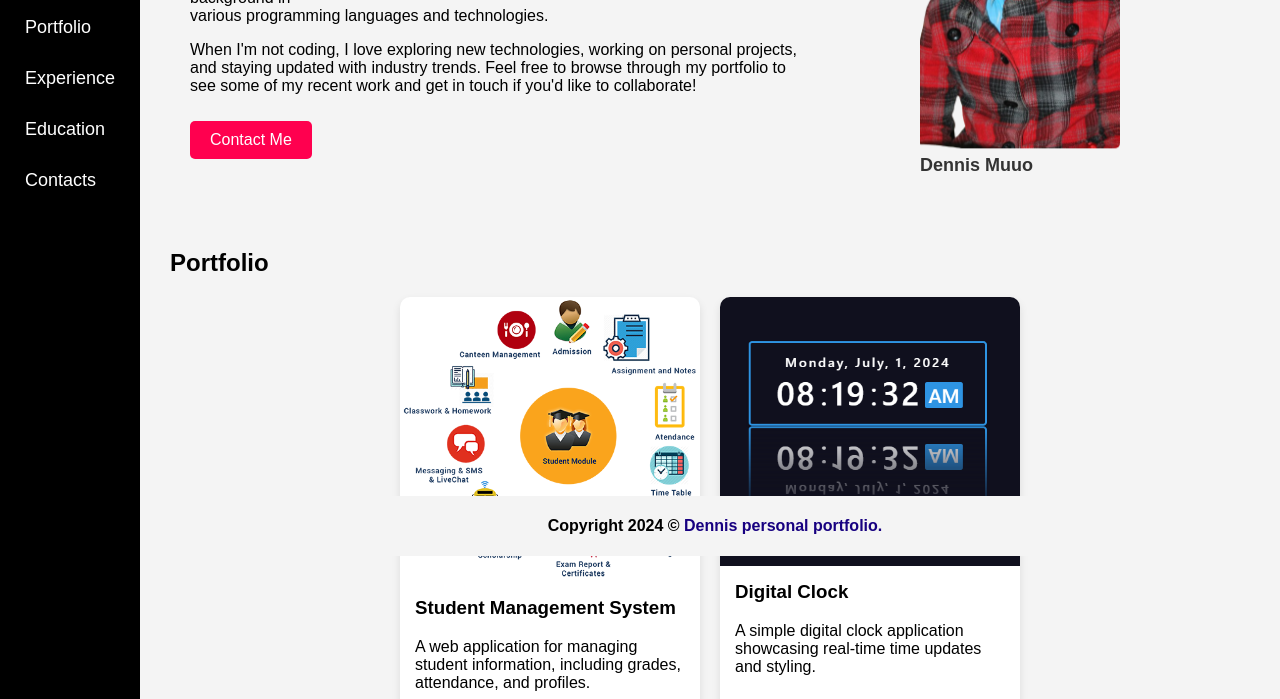
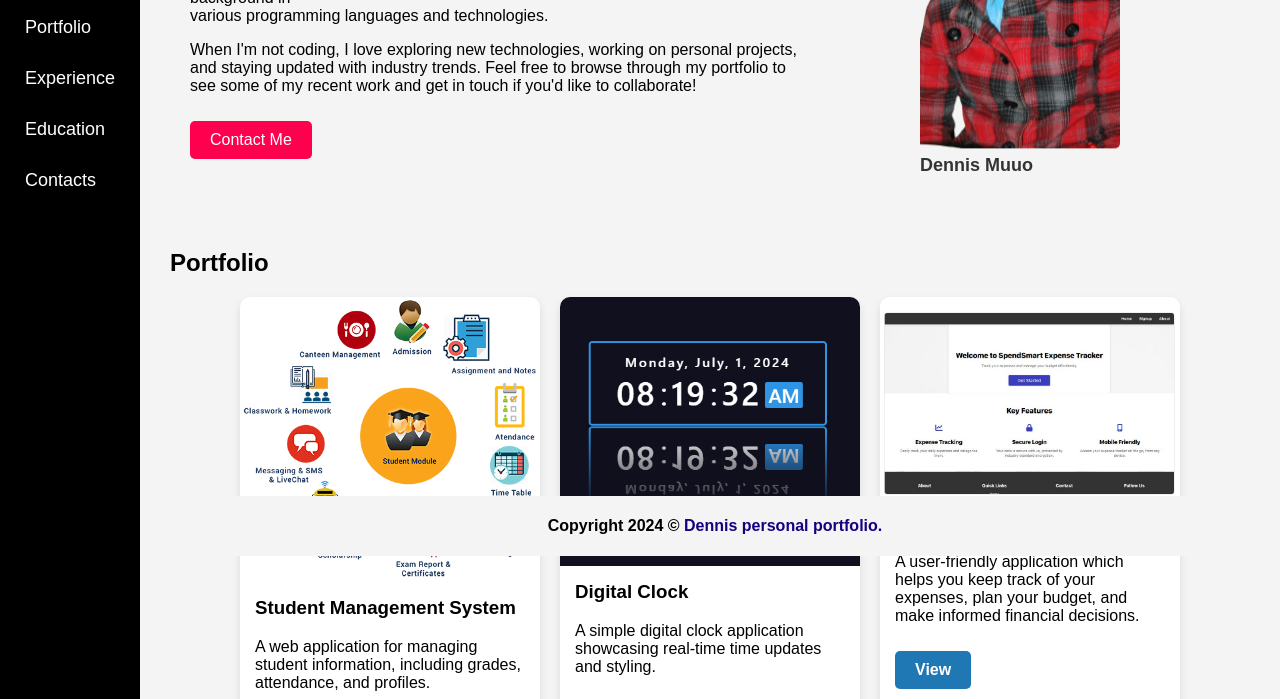
Before and after one commit to denis642/Muuo-Dennis-Personal-portfolio, a plain HTML site: page index.html in a window 1280 px wide. Shown: the part 244-943 px from the top of the page. Drawn offline with Linux system fonts and the light colour scheme.

Commit message:
added one project

```diff
--- a/index.html
+++ b/index.html
@@ -69,6 +69,14 @@
                             <h3>Digital Clock</h3>
                             <p>A simple digital clock application showcasing real-time time updates and styling.</p>
                             <a href="https://denis642.github.io/DIGITAL-CLOCK-2/" class="github-link" target="_blank">View</a>
+                        </div>
+                    </div>
+                    <div class="project-box">
+                        <img src="deno spend smarter.PNG" alt="SpendSmart Expense Tracker" />
+                        <div class="project-info">
+                            <h3>SpendSmart Expense Tracker</h3>
+                            <p>A user-friendly application which helps you keep track of your expenses, plan your budget, and make informed financial decisions.</p>
+                            <a href="https://spend-smart-expense-tracker-bjbvs3c5r-dennis-projects-a22f8b48.vercel.app/" class="github-link" target="_blank">View</a>
                         </div>
                     </div>
                 </div>
```
Also changed, not shown: deno spend smarter.PNG (added).
